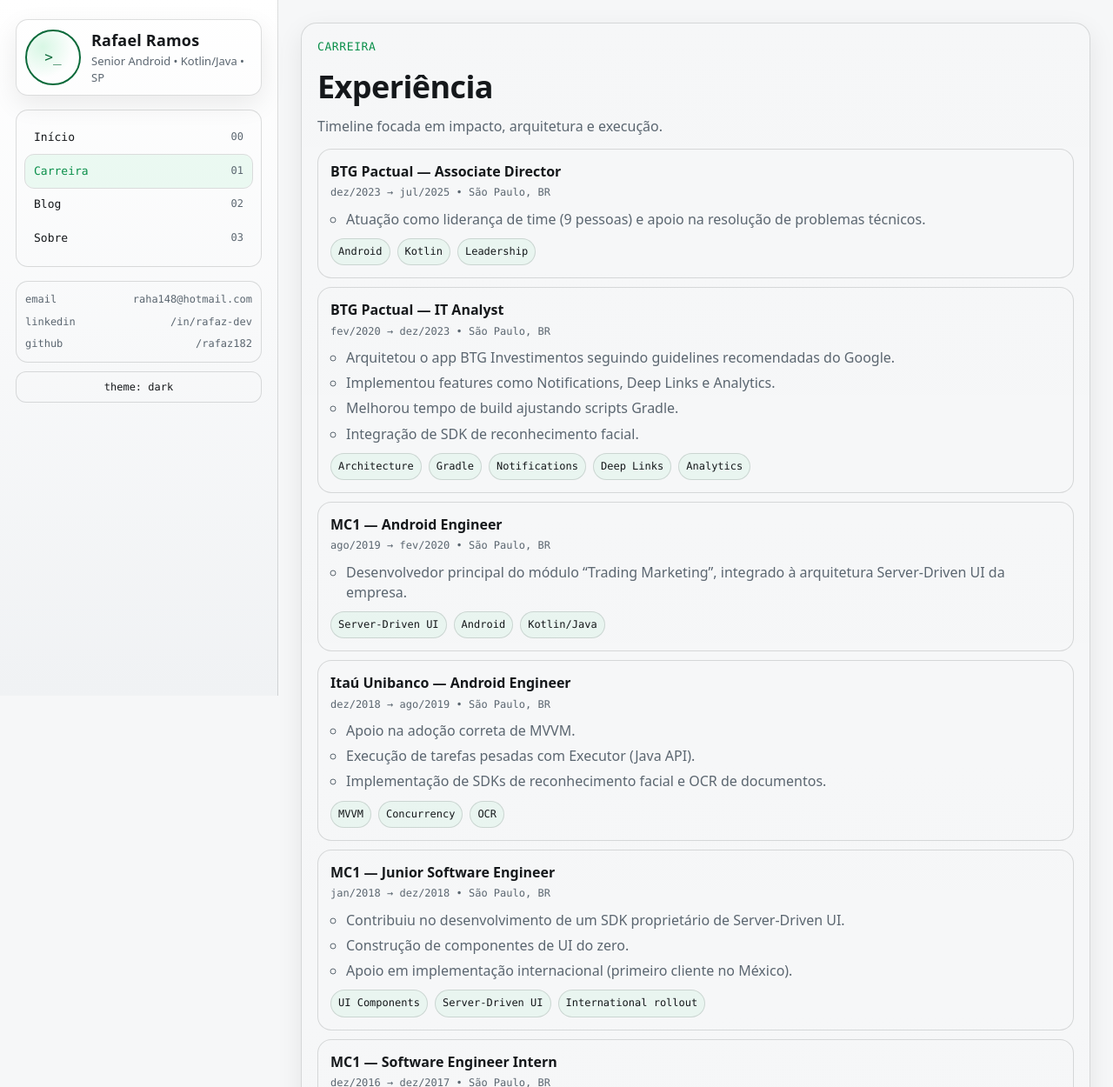
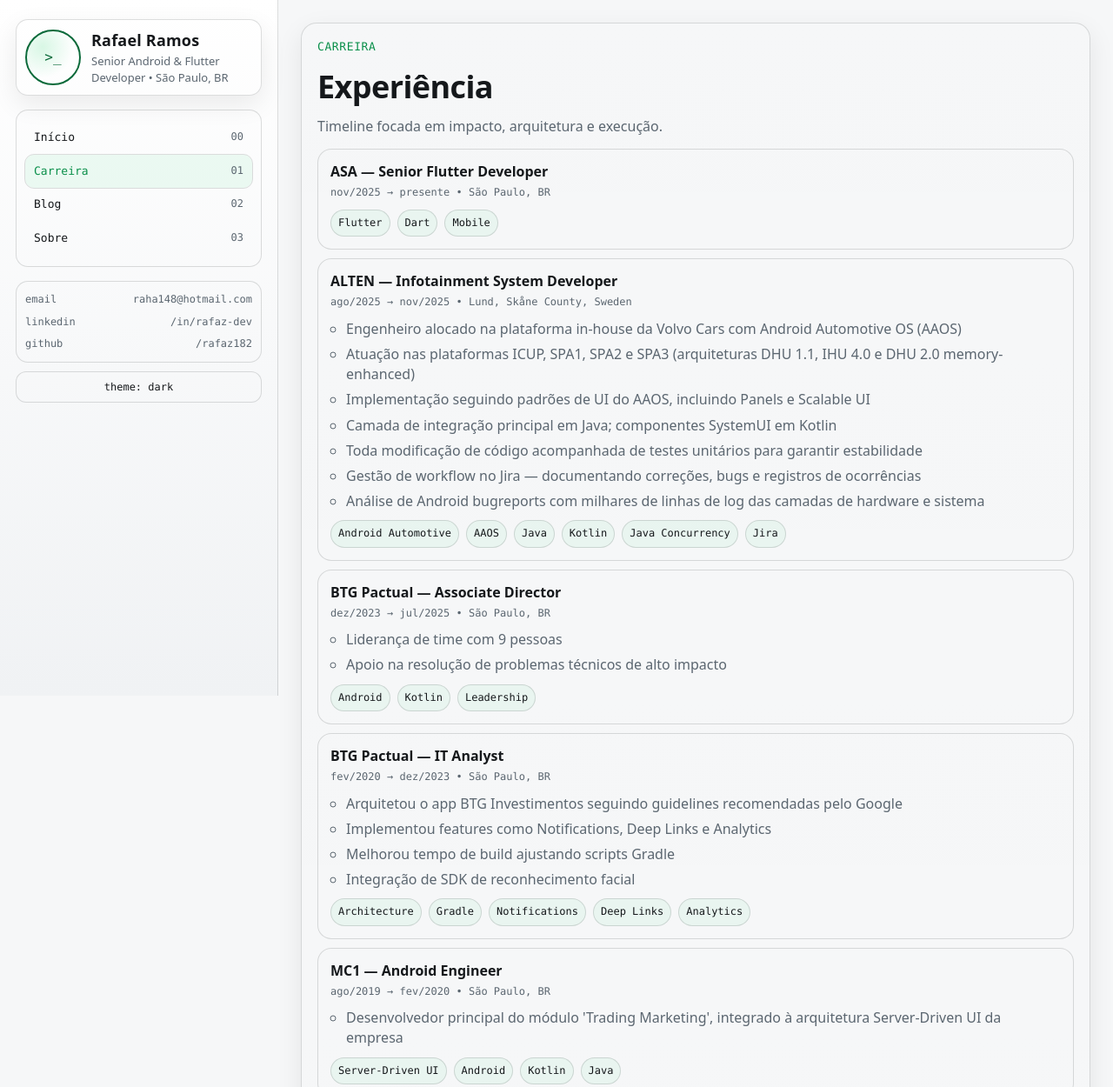
Before and after one commit to rafaz182/homepage, a plain HTML site: page carreira.html in a window 1280 px wide. Shown: the top 1250 px of the page at 87% size. Drawn offline with Linux system fonts and the light colour scheme.

Commit message:
Test obtendo valores via fetch()

```diff
--- a/carreira.html
+++ b/carreira.html
@@ -5,29 +5,25 @@
 <meta name="viewport" content="width=device-width,initial-scale=1" />
 <title>Carreira — Rafael Ramos</title>
 <meta name="description" content="Experiência profissional, liderança e arquitetura Android." />
-
-  <!-- SEO -->
 <meta name="robots" content="index, follow">
-
-  <!-- Open Graph (preview social) -->
 <meta property="og:title" content="Rafael Ramos — Android Consultant">
 <meta property="og:description" content="Senior Android Developer especializado em Kotlin, arquitetura e performance.">
 <meta property="og:type" content="website">
 <meta property="og:url" content="https://rafaz.dev/carreira.html">
 <meta property="og:image" content="https://rafaz.dev/assets/preview.png">
-
 <link rel="icon" href="assets/favicon.svg" />
 <link rel="stylesheet" href="assets/style.css" />
 <script>
 (function(){
-      const k="rafaz_theme";
-      const s=localStorage.getItem(k);
-      const p=window.matchMedia && window.matchMedia("(prefers-color-scheme: dark)").matches ? "dark":"light";
-      document.documentElement.setAttribute("data-theme", (s==="dark"||s==="light")?s:p);
+  const k = "rafaz_theme";
+  const s = localStorage.getItem(k);
+  const p = window.matchMedia("(prefers-color-scheme: dark)").matches ? "dark" : "light";
+  document.documentElement.setAttribute("data-theme", (s === "dark" || s === "light") ? s : p);
 })();
 </script>
 </head>
 <body>
+
 <div class="topbarMobile">
   <div class="wrap">
     <div class="pill" style="gap:10px;">
@@ -43,23 +39,21 @@
     <div class="brand">
       <div class="avatar" aria-hidden="true">&gt;_</div>
       <div>
-          <h1>Rafael Ramos</h1>
-          <p>Senior Android • Kotlin/Java • SP</p>
+        <h1 id="sidebar-name">Rafael Ramos</h1>
+        <p id="sidebar-title">Senior Android • Kotlin/Java • SP</p>
       </div>
     </div>
-
     <nav class="nav" aria-label="Navegação">
       <a data-nav href="index.html">Início <span>00</span></a>
       <a data-nav href="carreira.html">Carreira <span>01</span></a>
       <a data-nav href="blog.html">Blog <span>02</span></a>
       <a data-nav href="sobre.html">Sobre <span>03</span></a>
     </nav>
-
     <div class="sidebarFooter">
       <div class="kbdRow">
-          <div class="row"><span>email</span><a href="mailto:raha148@hotmail.com">raha148@hotmail.com</a></div>
-          <div class="row"><span>linkedin</span><a href="https://www.linkedin.com/in/rafaz-dev" rel="noreferrer">/in/rafaz-dev</a></div>
-          <div class="row"><span>github</span><a href="https://github.com/rafaz182" rel="noreferrer">/rafaz182</a></div>
+        <div class="row"><span>email</span><a id="sidebar-email" href="#">—</a></div>
+        <div class="row"><span>linkedin</span><a id="sidebar-linkedin" href="#" rel="noreferrer">—</a></div>
+        <div class="row"><span>github</span><a id="sidebar-github" href="#" rel="noreferrer">—</a></div>
       </div>
       <button class="btn" data-theme-toggle aria-pressed="true">theme: dark</button>
     </div>
@@ -71,79 +65,10 @@
       <h2 class="h1" style="font-size:36px;margin-bottom:6px;">Experiência</h2>
       <p class="sub">Timeline focada em impacto, arquitetura e execução.</p>
 
-        <ul class="list" style="margin-top:14px;">
-          <li class="item">
-            <h3>BTG Pactual — Associate Director</h3>
-            <div class="meta">dez/2023 → jul/2025 • São Paulo, BR</div>
-            <ul>
-              <li>Atuação como liderança de time (9 pessoas) e apoio na resolução de problemas técnicos.</li>
-            </ul>
-            <div class="chips">
-              <span class="chip">Android</span><span class="chip">Kotlin</span><span class="chip">Leadership</span>
-            </div>
-          </li>
-
-          <li class="item">
-            <h3>BTG Pactual — IT Analyst</h3>
-            <div class="meta">fev/2020 → dez/2023 • São Paulo, BR</div>
-            <ul>
-              <li>Arquitetou o app BTG Investimentos seguindo guidelines recomendadas do Google.</li>
-              <li>Implementou features como Notifications, Deep Links e Analytics.</li>
-              <li>Melhorou tempo de build ajustando scripts Gradle.</li>
-              <li>Integração de SDK de reconhecimento facial.</li>
-            </ul>
-            <div class="chips">
-              <span class="chip">Architecture</span><span class="chip">Gradle</span><span class="chip">Notifications</span>
-              <span class="chip">Deep Links</span><span class="chip">Analytics</span>
-            </div>
-          </li>
-
-          <li class="item">
-            <h3>MC1 — Android Engineer</h3>
-            <div class="meta">ago/2019 → fev/2020 • São Paulo, BR</div>
-            <ul>
-              <li>Desenvolvedor principal do módulo “Trading Marketing”, integrado à arquitetura Server-Driven UI da empresa.</li>
-            </ul>
-            <div class="chips">
-              <span class="chip">Server-Driven UI</span><span class="chip">Android</span><span class="chip">Kotlin/Java</span>
-            </div>
-          </li>
-
-          <li class="item">
-            <h3>Itaú Unibanco — Android Engineer</h3>
-            <div class="meta">dez/2018 → ago/2019 • São Paulo, BR</div>
-            <ul>
-              <li>Apoio na adoção correta de MVVM.</li>
-              <li>Execução de tarefas pesadas com Executor (Java API).</li>
-              <li>Implementação de SDKs de reconhecimento facial e OCR de documentos.</li>
-            </ul>
-            <div class="chips">
-              <span class="chip">MVVM</span><span class="chip">Concurrency</span><span class="chip">OCR</span>
-            </div>
-          </li>
-
-          <li class="item">
-            <h3>MC1 — Junior Software Engineer</h3>
-            <div class="meta">jan/2018 → dez/2018 • São Paulo, BR</div>
-            <ul>
-              <li>Contribuiu no desenvolvimento de um SDK proprietário de Server-Driven UI.</li>
-              <li>Construção de componentes de UI do zero.</li>
-              <li>Apoio em implementação internacional (primeiro cliente no México).</li>
-            </ul>
-            <div class="chips">
-              <span class="chip">UI Components</span><span class="chip">Server-Driven UI</span><span class="chip">International rollout</span>
-            </div>
-          </li>
-
-          <li class="item">
-            <h3>MC1 — Software Engineer Intern</h3>
-            <div class="meta">dez/2016 → dez/2017 • São Paulo, BR</div>
-            <ul>
-              <li>Base de engenharia e entrega de features em soluções mobile.</li>
-            </ul>
-            <div class="chips">
-              <span class="chip">Android</span><span class="chip">Foundations</span>
-            </div>
+      <!-- Lista de experiências — preenchida via fetch() -->
+      <ul class="list" id="experience-list" style="margin-top:14px;">
+        <li class="item" id="experience-loading">
+          <p style="color:var(--muted);font-family:var(--mono);font-size:13px;">carregando…</p>
         </li>
       </ul>
 
@@ -156,12 +81,94 @@
 
       <div class="footer">
         <a href="index.html">cd ..</a>
-          <span style="color:var(--muted);">source: LinkedIn export</span>
+        <span style="color:var(--muted);">source: <a id="cv-source" href="/open-cv.json" target="_blank">open-cv.json</a></span>
       </div>
     </div>
   </main>
 </div>
 
 <script src="assets/main.js"></script>
+<script>
+(async function () {
+  const CV_URL = "/open-cv.json";
+
+  function formatDate(dateStr) {
+    if (!dateStr) return "presente";
+    const [year, month] = dateStr.split("-");
+    const months = ["jan","fev","mar","abr","mai","jun","jul","ago","set","out","nov","dez"];
+    return `${months[parseInt(month, 10) - 1]}/${year}`;
+  }
+
+  function renderExperience(experience) {
+    return experience.map(job => {
+      const start  = formatDate(job.startDate);
+      const end    = formatDate(job.endDate);
+      const period = `${start} → ${end}`;
+
+      const highlights = job.highlights.length
+        ? `<ul>${job.highlights.map(h => `<li>${h}</li>`).join("")}</ul>`
+        : "";
+
+      const chips = job.tags.length
+        ? `<div class="chips">${job.tags.map(t => `<span class="chip">${t}</span>`).join("")}</div>`
+        : "";
+
+      return `
+        <li class="item">
+          <h3>${job.company} — ${job.role}</h3>
+          <div class="meta">${period} • ${job.location}</div>
+          ${highlights}
+          ${chips}
+        </li>
+      `;
+    }).join("");
+  }
+
+  function populateSidebar(profile) {
+    const { name, title, location, links } = profile;
+
+    document.getElementById("sidebar-name").textContent  = name;
+    document.getElementById("sidebar-title").textContent = `${title} • ${location}`;
+
+    const emailEl = document.getElementById("sidebar-email");
+    emailEl.textContent = links.email;
+    emailEl.href = `mailto:${links.email}`;
+
+    const linkedinEl = document.getElementById("sidebar-linkedin");
+    linkedinEl.textContent = links.linkedin.replace("https://linkedin.com", "");
+    linkedinEl.href = links.linkedin;
+
+    const githubEl = document.getElementById("sidebar-github");
+    githubEl.textContent = links.github.replace("https://github.com", "");
+    githubEl.href = links.github;
+  }
+
+  try {
+    const res  = await fetch(CV_URL);
+    if (!res.ok) throw new Error(`HTTP ${res.status}`);
+    const cv   = await res.json();
+
+    populateSidebar(cv.profile);
+
+    const list = document.getElementById("experience-list");
+    list.innerHTML = renderExperience(cv.experience);
+
+    const sourceEl = document.getElementById("cv-source");
+    if (cv.meta?.source) sourceEl.href = cv.meta.source;
+
+  } catch (err) {
+    const list = document.getElementById("experience-list");
+    list.innerHTML = `
+      <li class="item">
+        <p style="color:var(--muted);font-family:var(--mono);font-size:13px;">
+          erro ao carregar open-cv.json — ${err.message}
+        </p>
+      </li>
+    `;
+    console.error("[open-cv] falha ao carregar:", err);
+  }
+})();
+</script>
+
 </body>
 </html>
```
Lines whose indentation alone changed are shown as unchanged.
